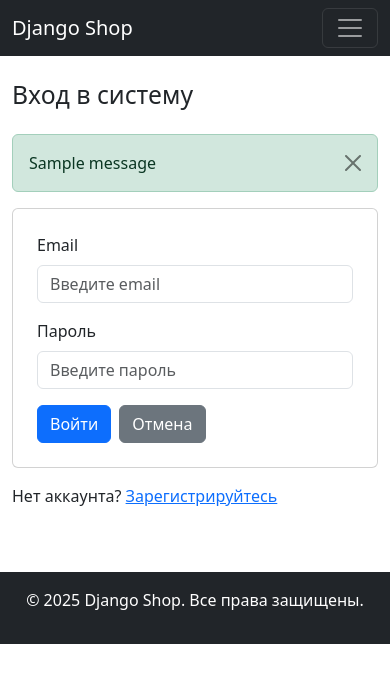
After one commit to bezza8418/django_shop, a Django app: page /users/login/ in a window 390 px wide. The commit adds this page. Shown: the top 683 px of the page. Run offline with Django 5.2, Linux system fonts and the light colour scheme; tables that the repository leaves empty hold one stand-in row (values such as "Sample post"); one stand-in notice (Sample message) is shown.

Commit message:
добавлена аутентификация и разграничение доступа: - Создано приложение users с кастомной моделью User (AbstractUser) - Email установлен как USERNAME_FIELD, добавлены поля: avatar, phone, country - Создана и применена миграция для кастомной модели пользователя - Добавлена регистрация с email, паролем и подтверждением (UserRegistrationForm) - Реализована отправка приветственного письма после регистрации - Добавлена авторизация по email и паролю (UserLoginView) - Настроен выход из системы (logout) через POST-запрос - Добавлена страница входа (login.html) и обновлена страница регистрации - Меню адаптировано под статус авторизации (приветствие, скрытие кнопок) - Добавлен LOGIN_URL и LOGIN_REDIRECT_URL в настройки - Разграничен доступ: создание, редактирование и удаление продуктов доступны только авторизованным - Кнопки управления продуктами скрыты для неавторизованных пользователей"

```diff
--- a/catalog/templates/catalog/includes/menu.html
+++ b/catalog/templates/catalog/includes/menu.html
@@ -12,15 +12,36 @@
                 <li class="nav-item">
                     <a class="nav-link" href="/contacts/">Контакты</a>
                 </li>
+                {% if user.is_authenticated %}
                 <li class="nav-item">
                     <a class="nav-link" href="/add/">Добавить товар</a>
                 </li>
+                {% endif %}
                 <li class="nav-item">
                     <a class="nav-link" href="/blogs/">Блог</a>
                 </li>
-                <li class="nav-item">
-                    <a class="nav-link" href="{% url 'users:register' %}">Регистрация</a>
-                </li>
+            </ul>
+            <ul class="navbar-nav">
+                {% if user.is_authenticated %}
+                    <li class="nav-item">
+                        <span class="navbar-text me-2">Привет, {{ user.username }}!</span>
+                    </li>
+                    <li class="nav-item">
+                        <form method="post" action="{% url 'users:logout' %}">
+                            {% csrf_token %}
+                            <button type="submit" class="btn btn-link nav-link" style="display: inline; padding: 0; border: none; background: none; color: rgba(255,255,255,.55);">
+                                Выйти
+                            </button>
+                        </form>
+                    </li>
+                {% else %}
+                    <li class="nav-item">
+                        <a class="nav-link" href="{% url 'users:login' %}">Войти</a>
+                    </li>
+                    <li class="nav-item">
+                        <a class="nav-link" href="{% url 'users:register' %}">Регистрация</a>
+                    </li>
+                {% endif %}
             </ul>
         </div>
     </div>
--- a/catalog/templates/catalog/product_detail.html
+++ b/catalog/templates/catalog/product_detail.html
@@ -22,9 +22,15 @@
     </div>
 </div>
 
+{% if user.is_authenticated %}
 <div class="mt-4">
     <a href="{% url 'catalog:product_update' product.pk %}" class="btn btn-secondary">Редактировать</a>
     <a href="{% url 'catalog:product_delete' product.pk %}" class="btn btn-danger">Удалить</a>
     <a href="{% url 'catalog:home' %}" class="btn btn-outline-primary">На главную</a>
 </div>
+{% else %}
+<div class="mt-4">
+    <a href="{% url 'catalog:home' %}" class="btn btn-outline-primary">На главную</a>
+</div>
+{% endif %}
 {% endblock %}
--- a/users/forms.py
+++ b/users/forms.py
@@ -31,3 +31,18 @@ class UserRegistrationForm(UserCreationForm):
         if User.objects.filter(email=email).exists():
             raise forms.ValidationError('Пользователь с таким email уже существует.')
         return email
+
+
+from django.contrib.auth.forms import AuthenticationForm
+from django import forms
+
+
+class UserLoginForm(AuthenticationForm):
+    username = forms.EmailField(
+        label='Email',
+        widget=forms.EmailInput(attrs={'class': 'form-control', 'placeholder': 'Введите email'})
+    )
+    password = forms.CharField(
+        label='Пароль',
+        widget=forms.PasswordInput(attrs={'class': 'form-control', 'placeholder': 'Введите пароль'})
+    )
--- /dev/null
+++ b/users/templates/users/login.html
@@ -0,0 +1,53 @@
+{% extends 'catalog/base.html' %}
+
+{% block title %}Вход - Django Shop{% endblock %}
+
+{% block content %}
+<div class="row justify-content-center">
+    <div class="col-md-6">
+        <h2 class="mb-4">Вход в систему</h2>
+
+        {% if messages %}
+            {% for message in messages %}
+                <div class="alert alert-success alert-dismissible fade show" role="alert">
+                    {{ message }}
+                    <button type="button" class="btn-close" data-bs-dismiss="alert" aria-label="Close"></button>
+                </div>
+            {% endfor %}
+        {% endif %}
+
+        <form method="post" class="card p-4">
+            {% csrf_token %}
+
+            {% if form.non_field_errors %}
+                <div class="alert alert-danger">
+                    {{ form.non_field_errors }}
+                </div>
+            {% endif %}
+
+            <div class="mb-3">
+                <label for="{{ form.username.id_for_label }}" class="form-label">Email</label>
+                {{ form.username }}
+                {% if form.username.errors %}
+                    <div class="text-danger">{{ form.username.errors }}</div>
+                {% endif %}
+            </div>
+
+            <div class="mb-3">
+                <label for="{{ form.password.id_for_label }}" class="form-label">Пароль</label>
+                {{ form.password }}
+                {% if form.password.errors %}
+                    <div class="text-danger">{{ form.password.errors }}</div>
+                {% endif %}
+            </div>
+
+            <div class="d-flex gap-2">
+                <button type="submit" class="btn btn-primary">Войти</button>
+                <a href="{% url 'catalog:home' %}" class="btn btn-secondary">Отмена</a>
+            </div>
+        </form>
+
+        <p class="mt-3">Нет аккаунта? <a href="{% url 'users:register' %}">Зарегистрируйтесь</a></p>
+    </div>
+</div>
+{% endblock %}
--- a/users/templates/users/register.html
+++ b/users/templates/users/register.html
@@ -35,7 +35,7 @@
             </div>
         </form>
 
-        <p class="mt-3">Уже есть аккаунт? <a href="{% url 'users:login' %}">Войдите</a></p>
+        <p class="mt-3">Уже есть аккаунт? <a href="/admin/">Войдите через админку</a></p>
     </div>
 </div>
 {% endblock %}
--- a/users/urls.py
+++ b/users/urls.py
@@ -1,8 +1,11 @@
 from django.urls import path
+from django.contrib.auth.views import LogoutView
 from . import views
 
 app_name = 'users'
 
 urlpatterns = [
     path('register/', views.register, name='register'),
+    path('login/', views.UserLoginView.as_view(), name='login'),
+    path('logout/', LogoutView.as_view(next_page='catalog:home'), name='logout'),
 ]
--- a/users/views.py
+++ b/users/views.py
@@ -1,10 +1,13 @@
 from django.shortcuts import render, redirect
 from django.contrib import messages
-from .forms import UserRegistrationForm
+from django.contrib.auth import login, logout
+from django.contrib.auth.views import LoginView
+from django.urls import reverse_lazy
+from .forms import UserRegistrationForm, UserLoginForm
 
 
 def register(request):
-    """Регистрация нового пользователя"""
+    """Регистрация нового пользователя с отправкой приветственного письма"""
     if request.method == 'POST':
         form = UserRegistrationForm(request.POST, request.FILES)
         if form.is_valid():
@@ -12,9 +15,43 @@ def register(request):
             user.email = form.cleaned_data['email']
             user.username = form.cleaned_data.get('username', '') or user.email.split('@')[0]
             user.save()
-            messages.success(request, 'Регистрация успешно завершена! Теперь вы можете войти.')
+
+            # Отправка приветственного письма
+            from django.core.mail import send_mail
+            from django.conf import settings
+
+            subject = 'Добро пожаловать в Django Shop!'
+            message = f"""
+Здравствуйте, {user.username}!
+
+Благодарим вас за регистрацию в нашем интернет-магазине Django Shop.
+
+Мы рады приветствовать вас в нашем сообществе!
+Теперь вы можете просматривать товары, оставлять отзывы и следить за новинками.
+
+С уважением,
+Команда Django Shop
+"""
+            try:
+                send_mail(subject, message, settings.DEFAULT_FROM_EMAIL, [user.email])
+            except Exception as e:
+                print(f"Ошибка при отправке письма: {e}")
+
+            messages.success(request, 'Регистрация успешно завершена! Проверьте вашу почту.')
             return redirect('users:login')
     else:
         form = UserRegistrationForm()
 
     return render(request, 'users/register.html', {'form': form})
+
+
+class UserLoginView(LoginView):
+    """Контроллер для входа пользователя"""
+    template_name = 'users/login.html'
+    authentication_form = UserLoginForm
+    success_url = reverse_lazy('catalog:home')
+
+    def form_valid(self, form):
+        """Выводит сообщение об успешном входе"""
+        messages.success(self.request, 'Вы успешно вошли в систему!')
+        return super().form_valid(form)
```
Also changed, not shown: catalog/views.py (+7 -6 lines), shop/settings.py (+18 -0 lines).
